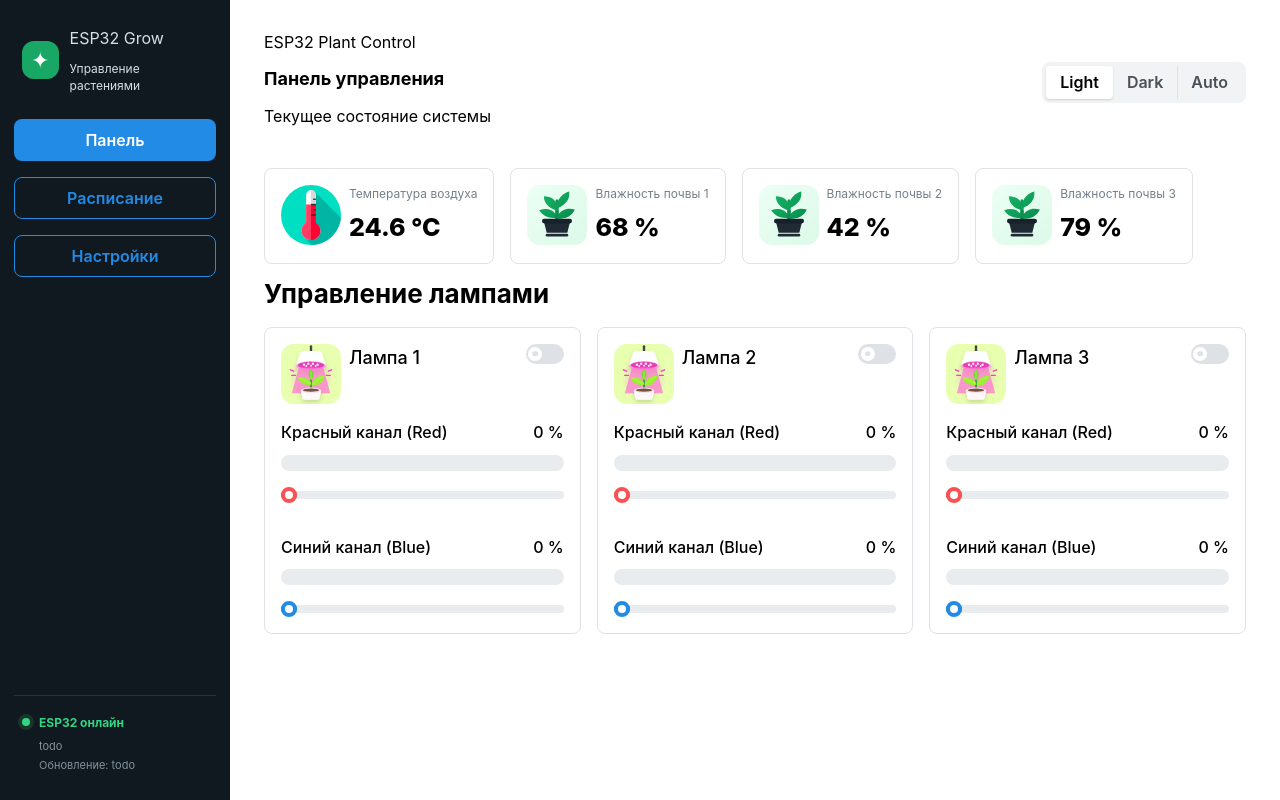
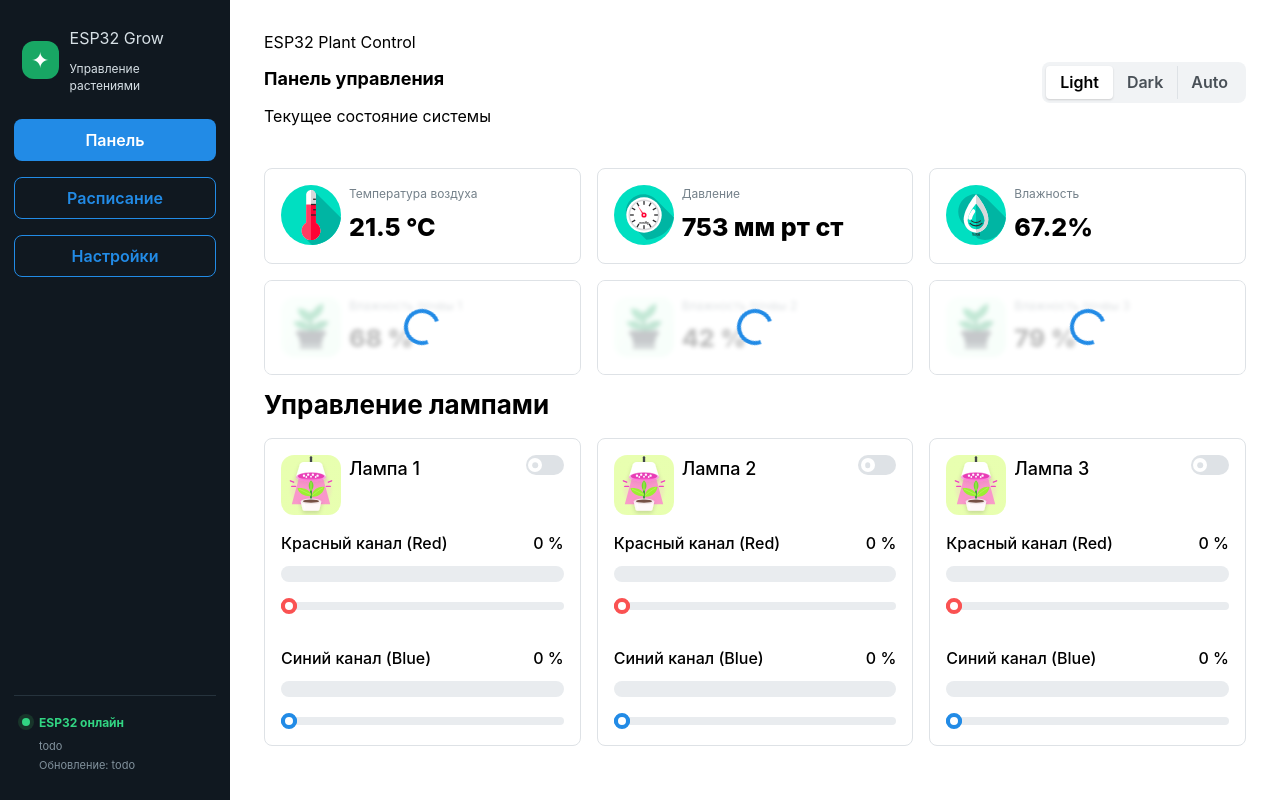
Before and after one commit to markov-git/esp32-lamp-web, a React (Vite) app: page / in a window 1280 px wide. Built offline with nearby package versions, Linux system fonts and the light colour scheme; what @mantine/vanilla-extract would draw is missing.

Commit message:
Отображение сенсоров

```diff
--- a/src/App.tsx
+++ b/src/App.tsx
@@ -1,6 +1,6 @@
 import { useEffect, useState } from 'react';
-import { getState } from './api/esp32.ts';
-import type { IEsp32State } from './types/esp32.ts';
+import { getSensorsInfo, getState } from './api/esp32.ts';
+import type { IEsp32Sensors, IEsp32State } from './types/esp32.ts';
 import { AppContextProvider } from './Context.tsx';
 import './App.css';
 import "@mantine/core/styles.css";
@@ -12,6 +12,7 @@ import { theme } from "./theme";
 
 function App() {
 	const [ state, setState ] = useState<IEsp32State | undefined>(undefined);
+	const [ sensors, setSensors ] = useState<IEsp32Sensors | undefined>(undefined);
 	const [ loading, setLoading ] = useState(true);
 	const [ error, setError ] = useState<string | null>(null);
 	const [ activeTab, setActiveTab ] = useState<TAppTabId>('dashboard');
@@ -19,6 +20,10 @@ function App() {
 	useEffect(() => {
 		getState()
 			.then(setState)
+			.catch(() => setError('Failed to connect to ESP32'))
+			.finally(() => setLoading(false));
+		getSensorsInfo()
+			.then(setSensors)
 			.catch(() => setError('Failed to connect to ESP32'))
 			.finally(() => setLoading(false));
 	}, []);
@@ -45,6 +50,7 @@ function App() {
 		<MantineProvider theme={theme}>
 			<AppContextProvider context={{
 				state,
+				sensors,
 				changeState: setState,
 			}}>
 				<div className="app-shell">
--- a/src/Context.tsx
+++ b/src/Context.tsx
@@ -1,9 +1,10 @@
-import type { IEsp32State } from './types/esp32.ts';
+import type { IEsp32Sensors, IEsp32State } from './types/esp32.ts';
 import * as React from 'react';
 import { useContext } from 'react';
 
 export interface IAppContext {
 	state: IEsp32State;
+	sensors: IEsp32Sensors | undefined;
 
 	changeState: (state: IEsp32State) => void;
 }
--- a/src/api/esp32.mock.ts
+++ b/src/api/esp32.mock.ts
@@ -1,4 +1,4 @@
-import type { IEsp32State, IEsp32SystemInfo, TLampChannel } from '../types/esp32.ts';
+import type { IEsp32Sensors, IEsp32State, IEsp32SystemInfo, TLampChannel } from '../types/esp32.ts';
 
 
 const mockState: IEsp32State = {
@@ -25,6 +25,16 @@ export function setMockChannel(lampId: number, channel: TLampChannel, value: num
 	return getMockState();
 }
 
+export function getMockSensors() {
+	return {
+		bme280: {
+			humidity: 67.20801,
+			pressure: 1003.595,
+			temperature: 21.46
+		},
+	} satisfies IEsp32Sensors;
+}
+
 export function getMockSystem() {
 	return {
 		"chipModel": "ESP32-D0WD-V3",
--- a/src/api/esp32.ts
+++ b/src/api/esp32.ts
@@ -1,5 +1,5 @@
-import type { IEsp32State, IEsp32SystemInfo, TLampChannel } from '../types/esp32.ts';
-import { getMockState, getMockSystem, setMockChannel } from './esp32.mock.ts';
+import type { IEsp32Sensors, IEsp32State, IEsp32SystemInfo, TLampChannel } from '../types/esp32.ts';
+import { getMockSensors, getMockState, getMockSystem, setMockChannel } from './esp32.mock.ts';
 
 const useMockApi = import.meta.env.VITE_MOCK_API === 'true'
 
@@ -30,6 +30,17 @@ export async function setChannel(lampId: number, channel: TLampChannel, value: n
 	return response.json()
 }
 
+export async function getSensorsInfo(): Promise<IEsp32Sensors> {
+	if (useMockApi) { return getMockSensors() }
+
+	const response = await fetch('/api/sensors')
+
+	if (!response.ok) {
+		throw new Error(`HTTP ${response.status}`)
+	}
+
+	return response.json()
+}
 
 export async function getSystemInfo(): Promise<IEsp32SystemInfo> {
 	if (useMockApi) { return getMockSystem() }
--- a/src/components/forms/Dashboard.tsx
+++ b/src/components/forms/Dashboard.tsx
@@ -4,7 +4,8 @@ import { SensorCard } from '../ui/SensorCard.tsx';
 import { useAppContext } from '../../Context.tsx';
 import { LampCard } from '../ui/LampCard.tsx';
 
-import { Group, SimpleGrid, Stack, Title } from '@mantine/core';
+import { SimpleGrid, Stack, Title } from '@mantine/core';
+import { formatHumidity, formatPressure, formatTemperature } from '../../utils/sensors.ts';
 
 export const Dashboard: React.ComponentType = () => {
 	const ctx = useAppContext();
@@ -16,31 +17,47 @@ export const Dashboard: React.ComponentType = () => {
 				subtitle="Текущее состояние системы"
 			/>
 
-			<Group>
+			<SimpleGrid cols={3}>
 				<SensorCard
 					caption="Температура воздуха"
-					value="24.6 °C"
+					value={formatTemperature(ctx?.sensors?.bme280.temperature)}
 					iconPath="/thermometer.svg"
+					loading={!ctx?.sensors}
+				/>
+				<SensorCard
+					caption="Давление"
+					value={formatPressure(ctx?.sensors?.bme280.pressure)}
+					iconPath="/pressure.svg"
+					loading={!ctx?.sensors}
+				/>
+				<SensorCard
+					caption="Влажность"
+					value={formatHumidity(ctx?.sensors?.bme280.humidity)}
+					iconPath="/humidity.svg"
+					loading={!ctx?.sensors}
 				/>
 
 				<SensorCard
 					caption="Влажность почвы 1"
 					value="68 %"
 					iconPath="/flower.svg"
+					loading
 				/>
 
 				<SensorCard
 					caption="Влажность почвы 2"
 					value="42 %"
 					iconPath="/flower.svg"
+					loading
 				/>
 
 				<SensorCard
 					caption="Влажность почвы 3"
 					value="79 %"
 					iconPath="/flower.svg"
+					loading
 				/>
-			</Group>
+			</SimpleGrid>
 
 			<Stack gap="md">
 				<Title order={2}>Управление лампами</Title>
--- a/src/components/ui/SensorCard.tsx
+++ b/src/components/ui/SensorCard.tsx
@@ -1,9 +1,11 @@
 import './SensorCard.css';
-import { Card } from '@mantine/core';
+import { Card, LoadingOverlay } from '@mantine/core';
 
 interface IProps {
 	caption: string;
 	value: string;
+
+	loading: boolean;
 
 	iconPath: string;
 }
@@ -12,6 +14,12 @@ export const SensorCard = (props: IProps) => {
 
 	return (
 		<Card withBorder>
+			<LoadingOverlay
+				visible={props.loading}
+				zIndex={1000}
+				overlayProps={{ radius: "sm", blur: 2 }}
+			/>
+
 			<div className="indicator-card-container">
 				<div className="indicator-card-icon">
 					<img src={props.iconPath} alt=""/>
--- /dev/null
+++ b/src/utils/sensors.ts
@@ -0,0 +1,23 @@
+
+
+export function formatTemperature(value: number | undefined): string {
+	if (typeof value !== 'number') {
+		return '-';
+	}
+	return `${value.toFixed(1)} °C`;
+}
+
+
+export function formatPressure(value: number | undefined): string {
+	if (typeof value !== 'number') {
+		return '-';
+	}
+	return `${(value * 0.75006375541921).toFixed(0)} мм рт ст`;
+}
+
+export function formatHumidity(value: number | undefined): string {
+	if (typeof value !== 'number') {
+		return '-';
+	}
+	return `${value.toFixed(1)}%`;
+}
```
Also changed, not shown: src/types/esp32.ts (+8 -0 lines), public/humidity.svg (added), public/pressure.svg (added).
